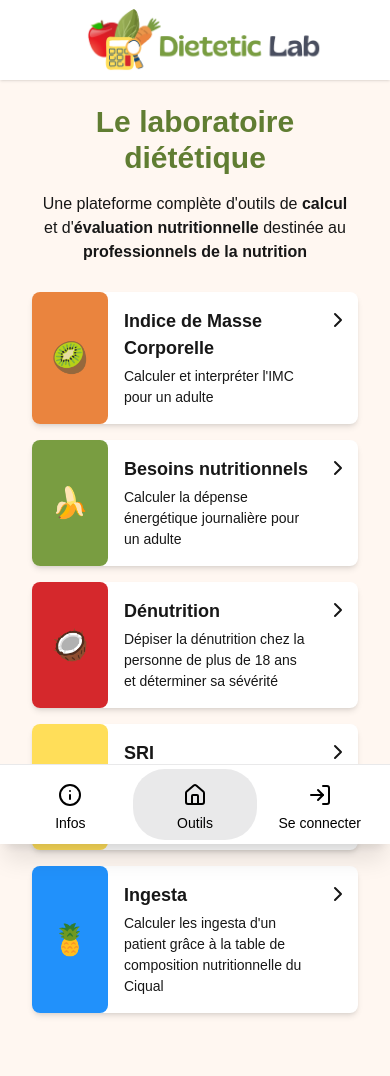
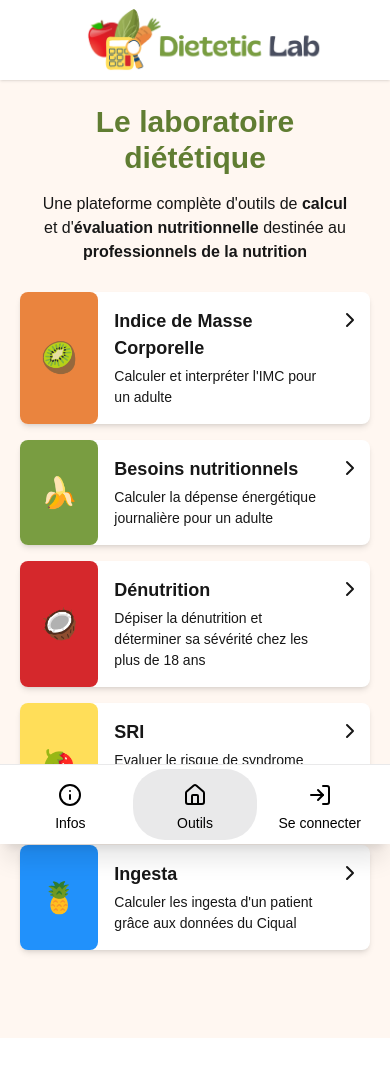
Before and after one commit to Edwige08/dietetic_lab_front, a Next.js app: page / in a window 390 px wide. Shown: the top 1076 px of the page. After the commit the page ends 1038 px from the top, so only its background shows below. Built offline with nearby package versions, Linux system fonts and the light colour scheme.

Commit message:
update: text and css on home page

```diff
--- a/src/app/page.tsx
+++ b/src/app/page.tsx
@@ -17,13 +17,13 @@ export default function Home() {
         <p className="text-center">Une plateforme complète d&apos;outils de <span className="font-bold">calcul</span> et d&apos;<span className="font-bold">évaluation nutritionnelle</span> destinée au <span className="font-bold">professionnels de la nutrition</span></p>
       </div>
 
-      <div className="flex flex-col px-5 lg:grid lg:grid-cols-3 xl:grid-cols-2 lg:gap-4">
+      <div className="flex flex-col px-2 md:px-5 lg:grid lg:grid-cols-3 xl:grid-cols-2 lg:gap-4">
         <Link href={"/imc"}>
           <CardSection
             bgColor="bg-(--orangeColor)"
             emoji="🥝"
             title="Indice de Masse Corporelle"
-            description="Calculer et interpréter l'IMC pour un adulte"
+            description="Calculer et interpréter l&apos;IMC pour un adulte"
           />
         </Link>
 
@@ -41,7 +41,7 @@ export default function Home() {
             emoji="🥥"
             bgColor="bg-(--redColor)"
             title="Dénutrition"
-            description="Dépiser la dénutrition chez la personne de plus de 18 ans et déterminer sa sévérité"
+            description="Dépiser la dénutrition et déterminer sa sévérité chez les plus de 18 ans"
           />
         </Link>
 
@@ -59,7 +59,7 @@ export default function Home() {
             emoji="🍍"
             bgColor="bg-(--blueColor)"
             title="Ingesta"
-            description="Calculer les ingesta d'un patient grâce à la table de composition nutritionnelle du Ciqual"
+            description="Calculer les ingesta d'un patient grâce aux données du Ciqual"
           />
         </Link>
       </div>
```
